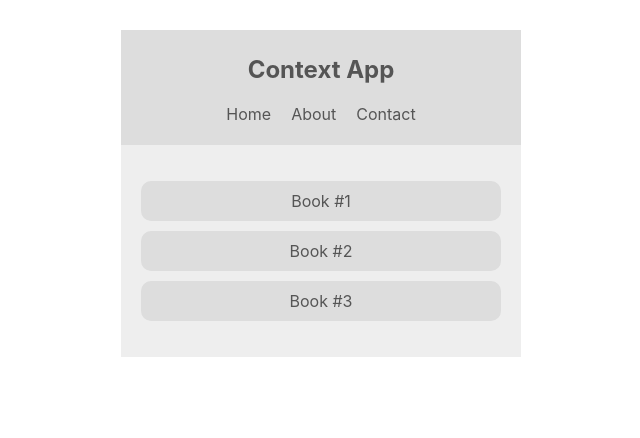
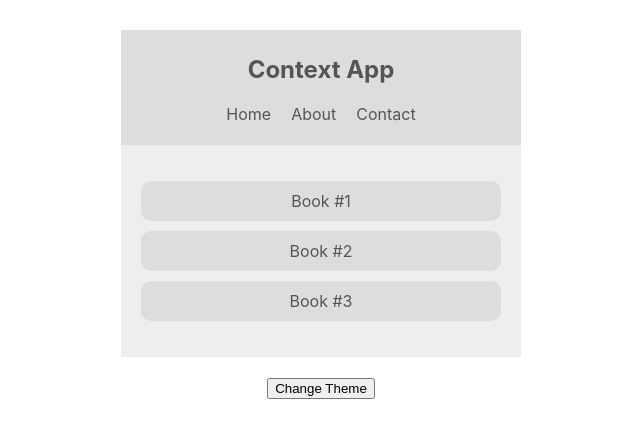
Before and after one commit to KeithChasen/react-context-app, a React (Create React App) app: page / in a window 1280 px wide. Shown: the top 438 px of the page, without its empty margins (319-959 px from the left). Built offline with nearby package versions, Linux system fonts and the light colour scheme.

Commit message:
toggling theme

```diff
--- a/src/App.js
+++ b/src/App.js
@@ -2,6 +2,7 @@
 import Navbar from './components/Navbar'
 import BookList from "./components/BookList";
 import ThemeContextProvider from "./contexts/ThemeContext";
+import ThemeToggle from "./components/ThemeToggle";
 
 function App() {
   return (
@@ -9,6 +10,7 @@
       <ThemeContextProvider>
         <Navbar />
         <BookList />
+        <ThemeToggle/>
       </ThemeContextProvider>
     </div>
   );
--- /dev/null
+++ b/src/components/ThemeToggle.js
@@ -0,0 +1,14 @@
+import React, { Component } from 'react'
+import {ThemeContext} from "../contexts/ThemeContext";
+
+class ThemeToggle extends Component {
+    static contextType = ThemeContext
+    render() {
+        const { toggleTheme } = this.context
+        return (
+            <button onClick={toggleTheme}>Change Theme</button>
+        )
+    }
+}
+
+export default ThemeToggle
--- a/src/contexts/ThemeContext.js
+++ b/src/contexts/ThemeContext.js
@@ -9,9 +9,13 @@
         dark: { syntax: '#ddd', ui: '#333', bg: '#555' },
     }
 
+    toggleTheme = () => {
+        this.setState({ isLightTheme: !this.state.isLightTheme })
+    }
+
     render() {
         return (
-            <ThemeContext.Provider value={{...this.state}}>
+            <ThemeContext.Provider value={{ ...this.state, toggleTheme: this.toggleTheme }}>
                 {/* refers to components this provider wraps */}
                 {this.props.children}
             </ThemeContext.Provider>
```
